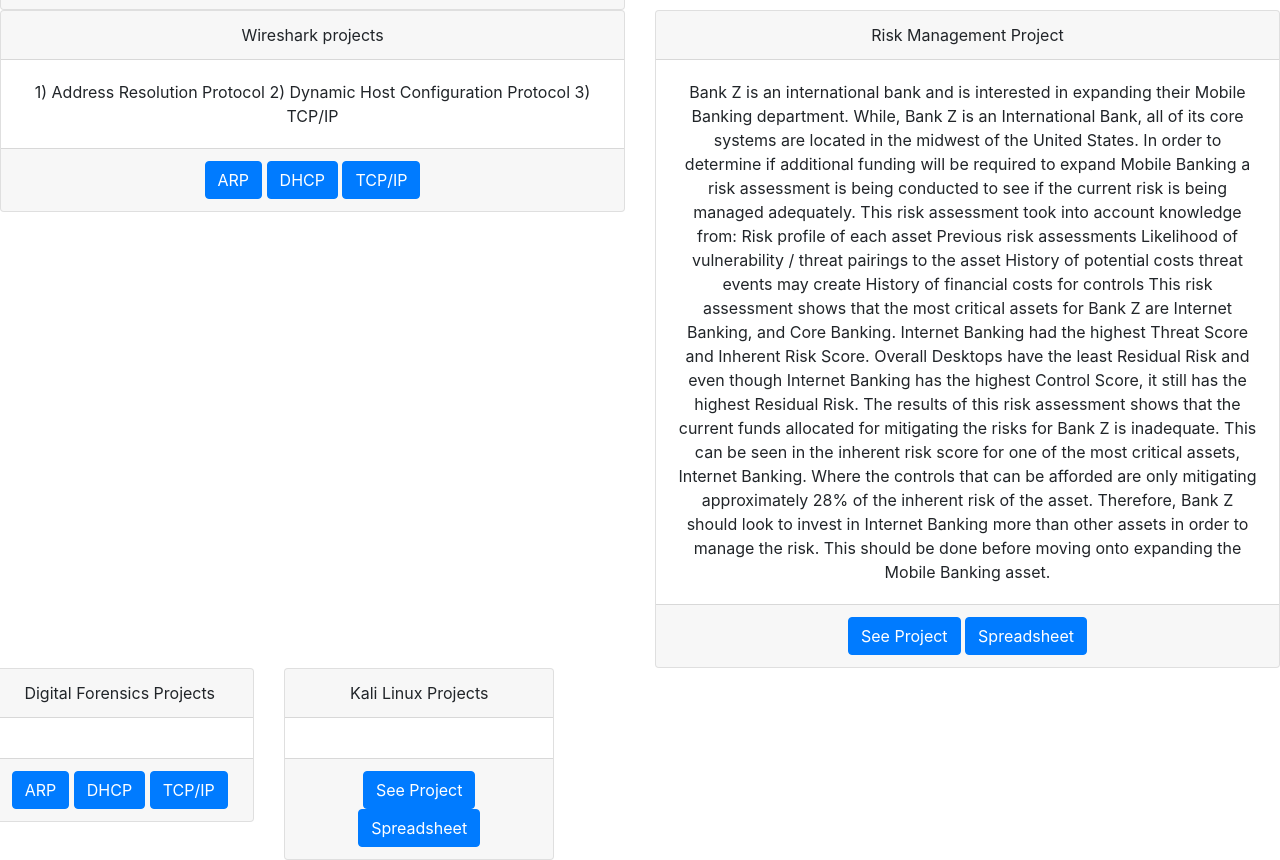
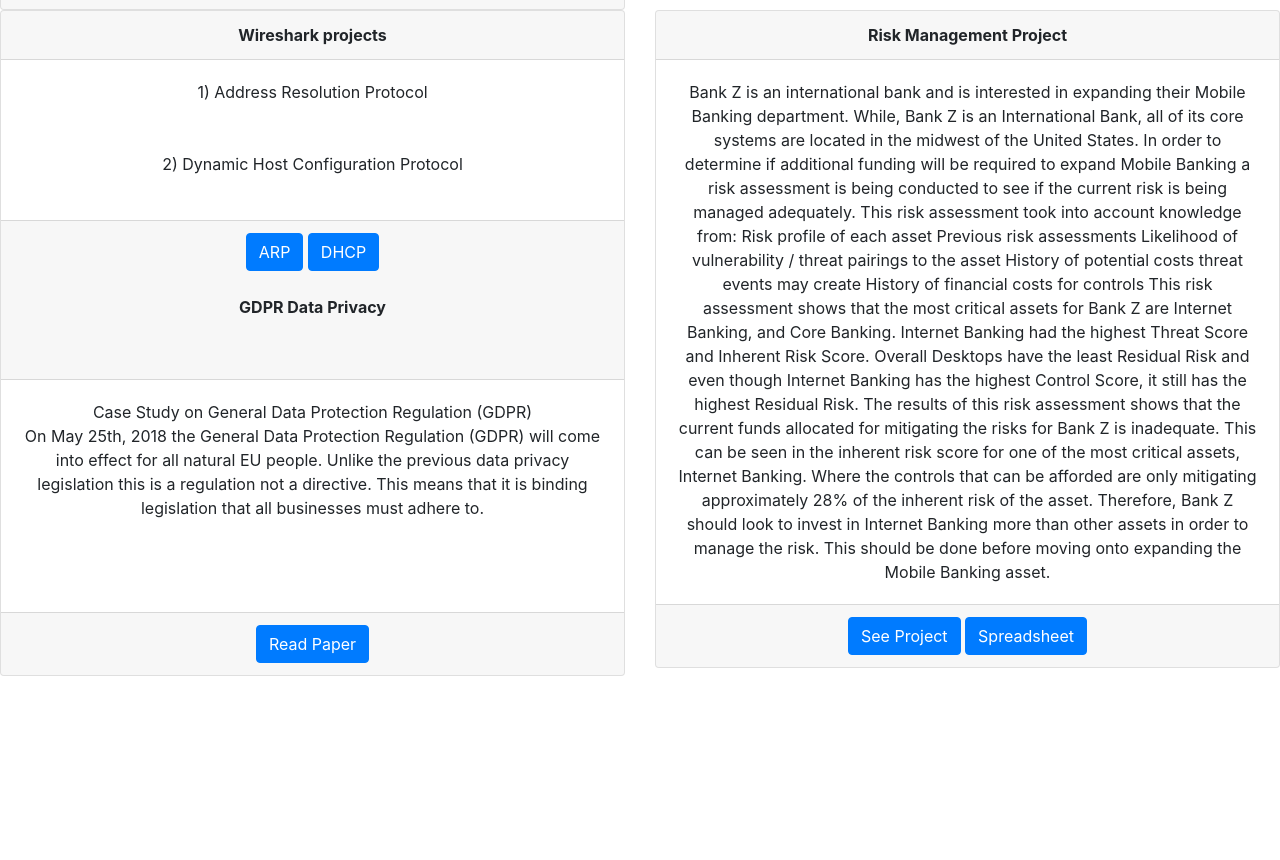
Before and after one commit to leafpad18/index, a plain HTML site: page pagetwo.html in a window 1280 px wide. Shown: the part 828-1688 px from the top of the page. After the commit the page ends 1504 px from the top, so only its background shows below. Drawn offline with nearby package versions, Linux system fonts and the light colour scheme.

Commit message:
Update pagetwo.html

```diff
--- a/pagetwo.html
+++ b/pagetwo.html
@@ -1,4 +1,3 @@
-
 <!DOCTYPE html>
 <html lang="en">
   <head>
@@ -19,7 +18,7 @@
 <body>
   <nav class="navbar navbar-expand-sm bg-dark navbar-dark">
    <!-- Brand -->
-   <a class="navbar-brand" href="#">Information Security</a>
+   <a class="navbar-brand" href="index.html">Information Security</a>
 
    <!-- Links -->
    <ul class="navbar-nav">
@@ -37,7 +36,7 @@
   <div class="row">
    <div class="col-sm-12">
      <div class="jumbotron">
-       <h1 class="display-4">Papers & Projects</h1>
+       <h1 class="display-4 ">Papers & Projects</h1>
        <p class="lead"></p>
        <hr class="my-4">
        <p> These papers and projects were created during graduate school for claases and conferences and some are ongoing research. </p>
@@ -46,7 +45,7 @@
 
  <div class="row ">
   <div class="col-sm-6"><div class="card text-center">
-  <div class="card-header">
+  <div class="card-header bolder">
     Securely moving forward with Serverless Architecture
   </div>
   <div class="card-body">
@@ -57,11 +56,11 @@
 
   </div>
   <div class="card-footer text-muted">
-    <a href="#" class="btn btn-primary">Read Paper</a>
+    <a href="Conference Serverless.pdf" class="btn btn-primary" download>Read Paper</a>
   </div>
 </div></div>
   <div class="col-sm-6"><div class="card text-center">
-  <div class="card-header">
+  <div class="card-header bolder">
     Zero knowledge proofs: Why we need better technical standards
   </div>
   <div class="card-body">
@@ -69,41 +68,82 @@
 
 Keywords: Zero Knowledge Proofs, zk-SNARK, computational succinctness, government standards
 
-
+</br>
+</br>
+</br>
 
 </p>
 
   </div>
   <div class="card-footer text-muted">
-  <a href="#" class="btn btn-primary">Read Paper</a>
+  <a href="ZKP.pdf" class="btn btn-primary" download>Read Paper</a>
   </div>
 </div></div>
 </div>
 
+
 <div class="row">
  <div class="col-sm-6">
    <div class="card text-center">
-  <div class="card-header">
+  <div class="card-header bolder">
   Wireshark projects
   </div>
   <div class="card-body">
   1) Address Resolution Protocol
+  <br>
+  <br>
+  <br>
   2) Dynamic Host Configuration Protocol
-  3) TCP/IP
+  <br>
+  <br>
 
     <p class="card-text"></p>
 
   </div>
+
+
   <div class="card-footer text-muted">
-  <a href="#" class="btn btn-primary">ARP</a>
-  <a href="#" class="btn btn-primary">DHCP</a>
-  <a href="#" class="btn btn-primary">TCP/IP</a>
+  <a href="Network Security.pdf" class="btn btn-primary" download>ARP</a>
+  <a href="Lab 8 CM.pdf" class="btn btn-primary" download>DHCP</a>
   </div>
+
+
+  <div class="card-header bolder">
+
+
+
+    GDPR Data Privacy
+    <br>
+    <br>
+    <br>
+  </div>
+  <div class="card-body">
+    Case Study on General Data Protection Regulation (GDPR) <br>
+    On May 25th, 2018 the General Data Protection Regulation (GDPR)  will come into effect for all natural EU people. Unlike the previous data privacy legislation this is a regulation not a directive. This means that it is binding legislation that all businesses must adhere to.
+
+
+
+    <p class="card-text"></p>
+
+
+  </div>
+  <br>
+  <br>
+  <br>
+
+
+
+  <div class="card-footer text-muted">
+  <a href="CMGDPR.pdf" class="btn btn-primary" download>Read Paper</a>
+
+  </div>
+
 </div>
 </div>
+
 <div class="col-sm-6">
   <div class="card text-center">
- <div class="card-header">
+ <div class="card-header bolder">
    Risk Management Project
  </div>
  <div class="card-body">
@@ -123,53 +163,20 @@
 
  </div>
  <div class="card-footer text-muted">
- <a href="#" class="btn btn-primary">See Project</a>
- <a href="#" class="btn btn-primary">Spreadsheet</a>
- </div>
-</div>
-</div>
-
-<div class="row">
- <div class="col-sm-6">
-   <div class="card text-center">
-  <div class="card-header">
-    Digital Forensics Projects
-  </div>
-  <div class="card-body">
-
-
-    <p class="card-text"></p>
-
-  </div>
-  <div class="card-footer text-muted">
-  <a href="#" class="btn btn-primary">ARP</a>
-  <a href="#" class="btn btn-primary">DHCP</a>
-  <a href="#" class="btn btn-primary">TCP/IP</a>
-  </div>
-</div>
-</div>
-<div class="col-sm-6">
-  <div class="card text-center">
- <div class="card-header">
-  Kali Linux Projects
- </div>
- <div class="card-body">
-
-   <p class="card-text">
-
-
-  </p>
-
- </div>
- <div class="card-footer text-muted">
- <a href="#" class="btn btn-primary">See Project</a>
- <a href="#" class="btn btn-primary">Spreadsheet</a>
+ <a href="RM.pdf" class="btn btn-primary" download>See Project</a>
+ <a href="RMsheet.xlsx" class="btn btn-primary" download>Spreadsheet</a>
  </div>
 </div>
 </div>
 
 
 
+
+<style>
+.bolder{
+  font-weight: bold;
+}
+</style>
+
 </body>
-
 </html>
```
